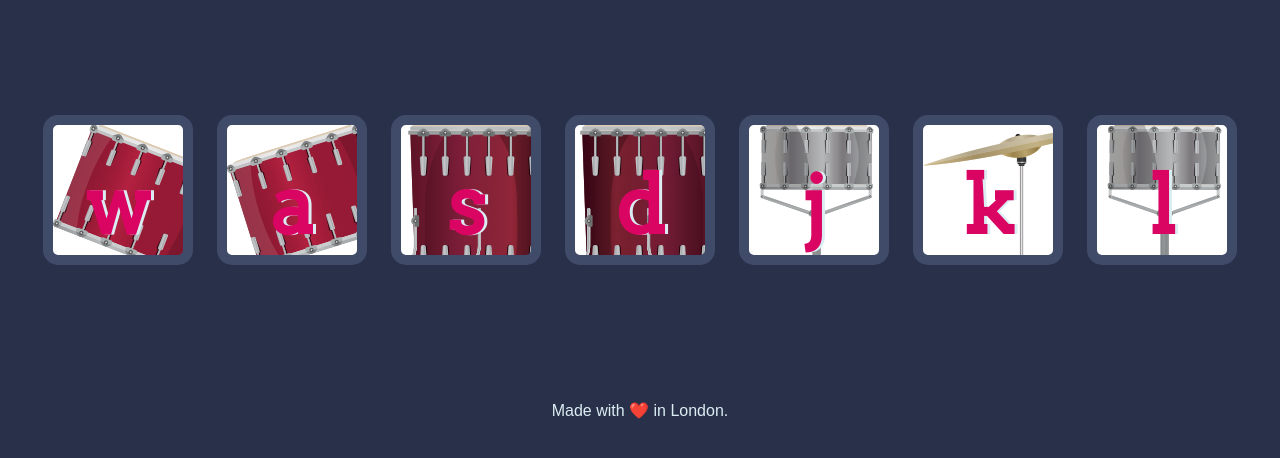
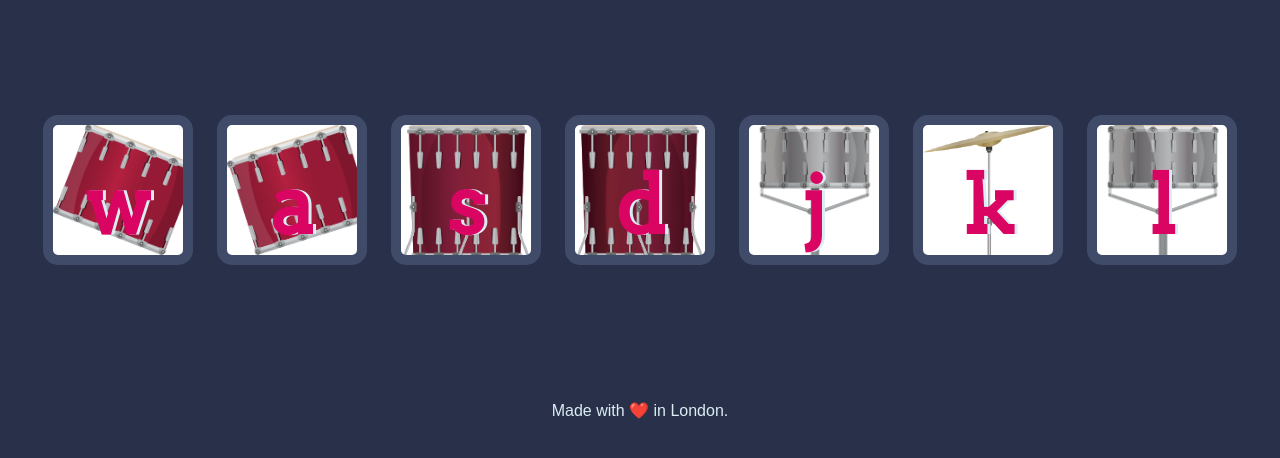
Before and after one commit to rushikeshmistari/Fullstack-Web-Developement, a plain HTML site: page Drum+Kit+Starting+Files/Drum Kit Starting Files/index.html in a window 1280 px wide. Shown: the part 174-632 px from the top of the page. Drawn offline with Linux system fonts and the light colour scheme.

Commit message:
Auto push: styles.css

```diff
--- a/Drum+Kit+Starting+Files/Drum Kit Starting Files/styles.css
+++ b/Drum+Kit+Starting+Files/Drum Kit Starting Files/styles.css
@@ -18,38 +18,38 @@ footer {
 
 .w{
   background-image: url('images/tom1.png');
-  /* background-size: cover; */
+  background-size: cover;
 }
 
 .a{
   background-image: url('images/tom2.png');
-  /* background-size: cover; */
+  background-size: cover;
 }
 
 .s{
   background-image: url('images/tom3.png');
-  /* background-size: cover; */
+  background-size: cover;
 }
 
 .d{
   background-image: url('images/tom4.png');
-  /* background-size: cover; */
+  background-size: cover;
 }
 
 .j{
   background-image: url('images/snare.png');
-  /* background-size: cover; */
+  background-size: cover;
 }
 
 
 .k{
   background-image: url('images/crash.png');
-  /* background-size: cover; */
+  background-size: cover;
 
 }
 .l{
   background-image: url('images/snare.png');
-  /* background-size: cover; */
+  background-size: cover;
 }
 
 .set {
```
